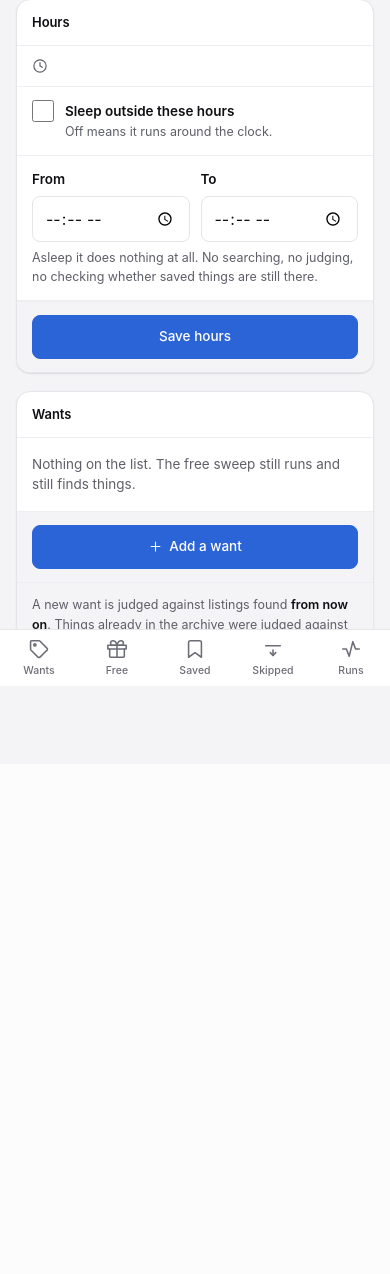
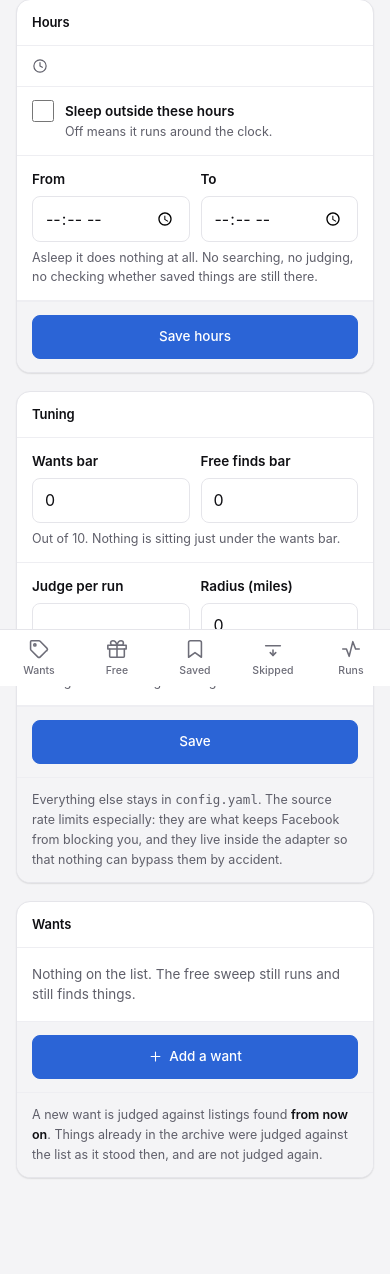
Before and after one commit to bobbleheadhobo/curbside, a FastAPI app: template dealbot/web/templates/settings.html in a window 390 px wide. Shown: the part 158-1432 px from the top of the page. Before the commit the page ends 834 px from the top, so only its background shows below. Run offline with FastAPI, Linux system fonts and the light colour scheme; the template is opened without the code that fills it, so the values that code supplies are empty; parts of the project's set-up code (start-up, migrations or seed data) failed here and were passed over.

Commit message:
Four levers on the settings page, and not one more
Most of config.yaml is hardcoded from a phone's point of view, but most
of it should stay that way. The four worth a thumb:

* the wants bar and the free-finds bar. /skipped exists so the threshold
  can be JUDGED rather than guessed at, and until now there was no way to
  act on what you learned there without an ssh session. That is a
  feedback loop with no handle on it.
* how many listings to judge per hunt per run. The spend and throughput
  dial, and directly relevant with a hundred-odd waiting.
* the radius.

Each states what it is currently costing: how many listings sit just
under the wants bar (linked to /skipped), how many are collected and not
yet judged, how many were dropped as too far. A threshold you cannot see
the effect of is one you guess at.

Values are clamped rather than obeyed, and one that will not parse is
ignored -- these are settings rows typed on a phone and a bad one must
not be able to stop the timer.

Everything else stays in the file. The source rate limits especially:
they are what keeps Facebook from blocking you, they live inside the
adapter so a caller cannot bypass them, and a tap on a phone would be a
caller. Same for the model, the batch size, the coordinates and the
tuned constants whose reasoning is written down next to them.

Co-Authored-By: Claude Opus 5 (1M context) <noreply@anthropic.com>
Claude-Session: https://claude.ai/code/session_01NWfZbWmyRFgQRf4izgTioe

```diff
--- a/dealbot/db.py
+++ b/dealbot/db.py
@@ -841,6 +841,37 @@ class Store:
 
     # --- settings -----------------------------------------------------------
 
+    # The four numbers you would actually reach for, overriding config.yaml.
+    # Deliberately NOT everything in that file: the source rate limits protect
+    # you from being blocked by Facebook and live inside the adapter so a caller
+    # cannot bypass them, which a tap on a phone would be.
+    TUNING = {
+        "min_deal_score": (float, 0.0, 10.0),
+        "free_find_min_score": (float, 0.0, 10.0),
+        "max_results": (int, 1, 50),
+        "radius_miles": (float, 1.0, 200.0),
+    }
+
+    def tuning(self) -> dict[str, float | int]:
+        """Whatever has been set from the dashboard, parsed and clamped.
+
+        A value that will not parse is ignored rather than raised on: these are
+        settings rows, and a bad one must not be able to stop the timer."""
+        out: dict[str, float | int] = {}
+        for key, (cast, lo, hi) in self.TUNING.items():
+            raw = self.get_setting(f"tune:{key}")
+            if raw is None:
+                continue
+            try:
+                out[key] = max(lo, min(cast(raw), hi))
+            except (TypeError, ValueError):
+                continue
+        return out
+
+    def set_tuning(self, key: str, value) -> None:
+        cast, lo, hi = self.TUNING[key]
+        self.set_setting(f"tune:{key}", str(max(lo, min(cast(value), hi))))
+
     def hunt_intervals(self) -> dict[str, int]:
         """Per-hunt cadence set from the dashboard, overriding config.yaml.
 
--- a/dealbot/web/app.py
+++ b/dealbot/web/app.py
@@ -586,10 +586,32 @@ def create_app(base_cfg: Config) -> FastAPI:
                 # not consulted again, so this is the whole list.
                 "terms": [{"term": t, "n": counts.get(t, 0)} for t in h.exclude],
             })
+        # Each lever shows what it is currently costing, so it is tuned against
+        # evidence rather than adjusted and forgotten.
+        bar = cfg.defaults.min_deal_score
+        near = store.conn.execute(
+            """SELECT COUNT(*) c FROM hunt_matches m JOIN scores s
+                 ON s.id=(SELECT MAX(id) FROM scores WHERE hunt_id=m.hunt_id
+                          AND listing_id=m.listing_id)
+               WHERE m.status='scored' AND s.deal_score >= ? AND s.deal_score < ?""",
+            (bar - 2, bar)).fetchone()["c"]
+        far = {r["filter_reason"]: r["n"] for r in store.conn.execute(
+            "SELECT filter_reason, COUNT(*) n FROM hunt_matches "
+            "WHERE filter_reason IN ('too_far','too_far_by_city') "
+            "GROUP BY filter_reason")}
+        tuning = {
+            "min_deal_score": cfg.defaults.min_deal_score,
+            "free_find_min_score": cfg.defaults.free_find_min_score,
+            "max_results": cfg.defaults.max_results,
+            "radius_miles": cfg.location.radius_miles,
+            "near_miss": near,
+            "too_far": sum(far.values()),
+            "backlog": sum(store.unjudged_counts().values()),
+        }
         return TEMPLATES.TemplateResponse(request, "settings.html", ctx(
             request, cfg=cfg, sched=sched, wants=rows, sweeps=sweeps,
             intervals=INTERVAL_CHOICES, ilabels=dict(INTERVAL_CHOICES),
-            err=err,
+            err=err, tuning=tuning,
             start=schedule_mod.fmt_hhmm(sched.start_minute),
             end=schedule_mod.fmt_hhmm(sched.end_minute)))
 
@@ -606,6 +628,26 @@ def create_app(base_cfg: Config) -> FastAPI:
             store, enabled=enabled == "1",
             start_minute=current.start_minute if start_m is None else start_m,
             end_minute=current.end_minute if end_m is None else end_m)
+        return _answer(request, back)
+
+    @app.post("/settings/tuning")
+    def save_tuning(request: Request, min_deal_score: str = Form(""),
+                    free_find_min_score: str = Form(""),
+                    max_results: str = Form(""), radius_miles: str = Form(""),
+                    back: str = Form("/settings")):
+        """The four numbers worth a thumb. Everything else in config.yaml stays
+        in config.yaml -- the source rate limits especially, which exist to keep
+        Facebook from blocking you and live inside the adapter precisely so a
+        caller cannot bypass them."""
+        for key, raw in (("min_deal_score", min_deal_score),
+                         ("free_find_min_score", free_find_min_score),
+                         ("max_results", max_results),
+                         ("radius_miles", radius_miles)):
+            if str(raw).strip():
+                try:
+                    store.set_tuning(key, raw)
+                except (TypeError, ValueError):
+                    continue
         return _answer(request, back)
 
     @app.post("/settings/interval")
--- a/dealbot/web/templates/settings.html
+++ b/dealbot/web/templates/settings.html
@@ -70,6 +70,48 @@
 </div>
 
 {% endif %}
+
+{# The four numbers worth a thumb. Each one says what it is currently costing,
+   because a threshold you cannot see the effect of is one you guess at. #}
+<div class="panel" id="tuning" style="margin-bottom:18px">
+  <h2>Tuning</h2>
+  <form method="post" action="/settings/tuning" data-inplace="#tuning"
+        data-toast="Saved.">
+    <div class="field">
+      <div class="row">
+        <label><span class="lbl">Wants bar</span>
+          <input type="text" inputmode="decimal" name="min_deal_score"
+                 value="{{ '%g'|format(tuning.min_deal_score) }}"></label>
+        <label><span class="lbl">Free finds bar</span>
+          <input type="text" inputmode="decimal" name="free_find_min_score"
+                 value="{{ '%g'|format(tuning.free_find_min_score) }}"></label>
+      </div>
+      <p class="hint">Out of 10. {% if tuning.near_miss %}<a href="/skipped">{{ tuning.near_miss }}
+        judged just under the wants bar</a> right now, which is the pile to read
+        before moving it.{% else %}Nothing is sitting just under the wants bar.{% endif %}</p>
+    </div>
+    <div class="field">
+      <div class="row">
+        <label><span class="lbl">Judge per run</span>
+          <input type="text" inputmode="numeric" name="max_results"
+                 value="{{ tuning.max_results }}"></label>
+        <label><span class="lbl">Radius (miles)</span>
+          <input type="text" inputmode="decimal" name="radius_miles"
+                 value="{{ '%g'|format(tuning.radius_miles) }}"></label>
+      </div>
+      <p class="hint">Per hunt, per source, each run. {% if tuning.backlog %}{{ tuning.backlog }}
+        collected and not yet judged; raising this drains them faster and costs
+        more.{% else %}Nothing is waiting, so raising it would change nothing.{% endif %}
+        {% if tuning.too_far %}<br>{{ tuning.too_far }} listings have been dropped
+        as too far.{% endif %}</p>
+    </div>
+    <div class="formactions"><button class="primary">Save</button></div>
+  </form>
+  <p class="settings-note">Everything else stays in <code>config.yaml</code>.
+    The source rate limits especially: they are what keeps Facebook from
+    blocking you, and they live inside the adapter so that nothing can bypass
+    them by accident.</p>
+</div>
 
 {% if sweeps %}
 {# Its own panel, not a field at the bottom of another one. This is a list you
```
Also changed, not shown: PRODUCT.md (+5 -2 lines), dealbot/config.py (+14 -1 lines), docs/ARCHITECTURE.md (+1 -0 lines), tests/test_excludes.py (+2 -0 lines), tests/test_wants.py (+41 -0 lines).
